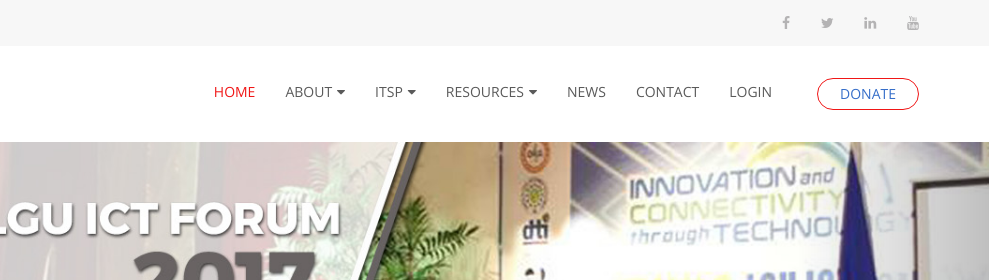
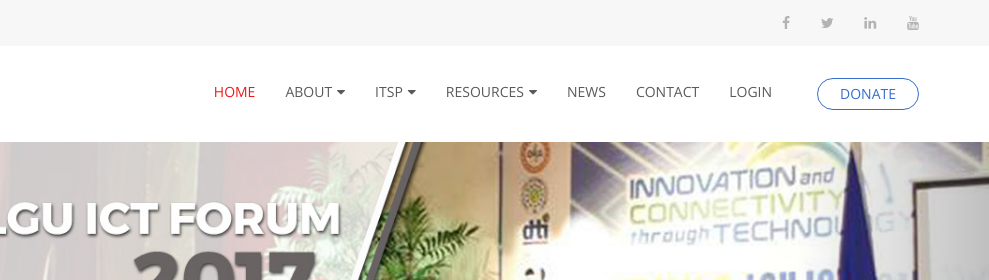
Before and after one commit to ranniel/parasabayan, a plain HTML site: page index.html in a window 1280 px wide. In both pictures the pointer is over the link "DONATE". Shown: the top 280 px of the page, 291-1280 px from the left. Drawn offline with nearby package versions, Linux system fonts and the light colour scheme; some packages are replaced by stand-ins of ours.

Commit message:
btn-default

```diff
--- a/assets/css/style.css
+++ b/assets/css/style.css
@@ -415,7 +415,7 @@ h3.text-center{
 .minister_button .btn-default:hover {
     color: #366ec9;
     background-color: #fff;
-    border-color: #f01616;
+    border-color: #366ec9;
 }
 .minister_button .btn-default.active.focus,
 .minister_button  .btn-default.active:focus,
```
